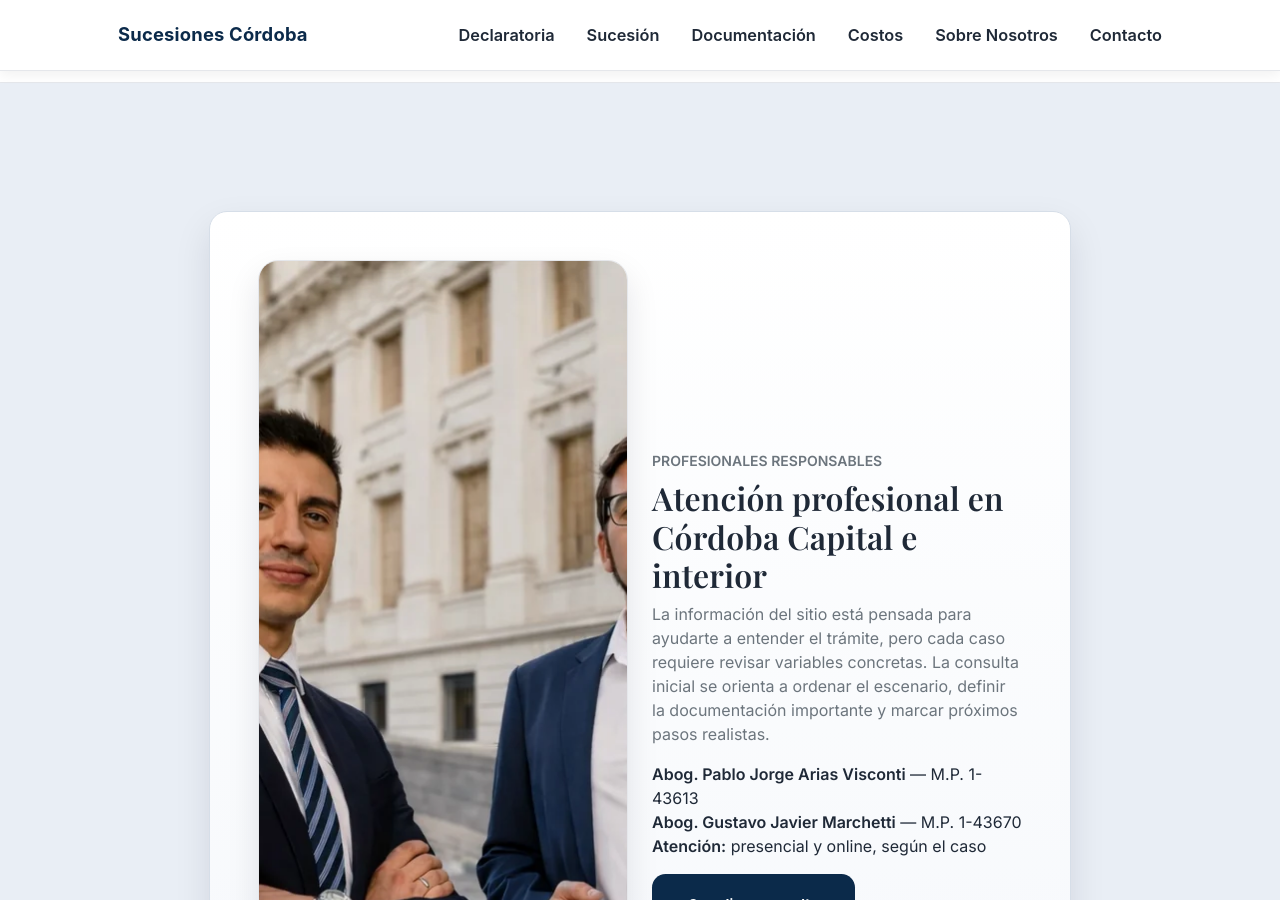
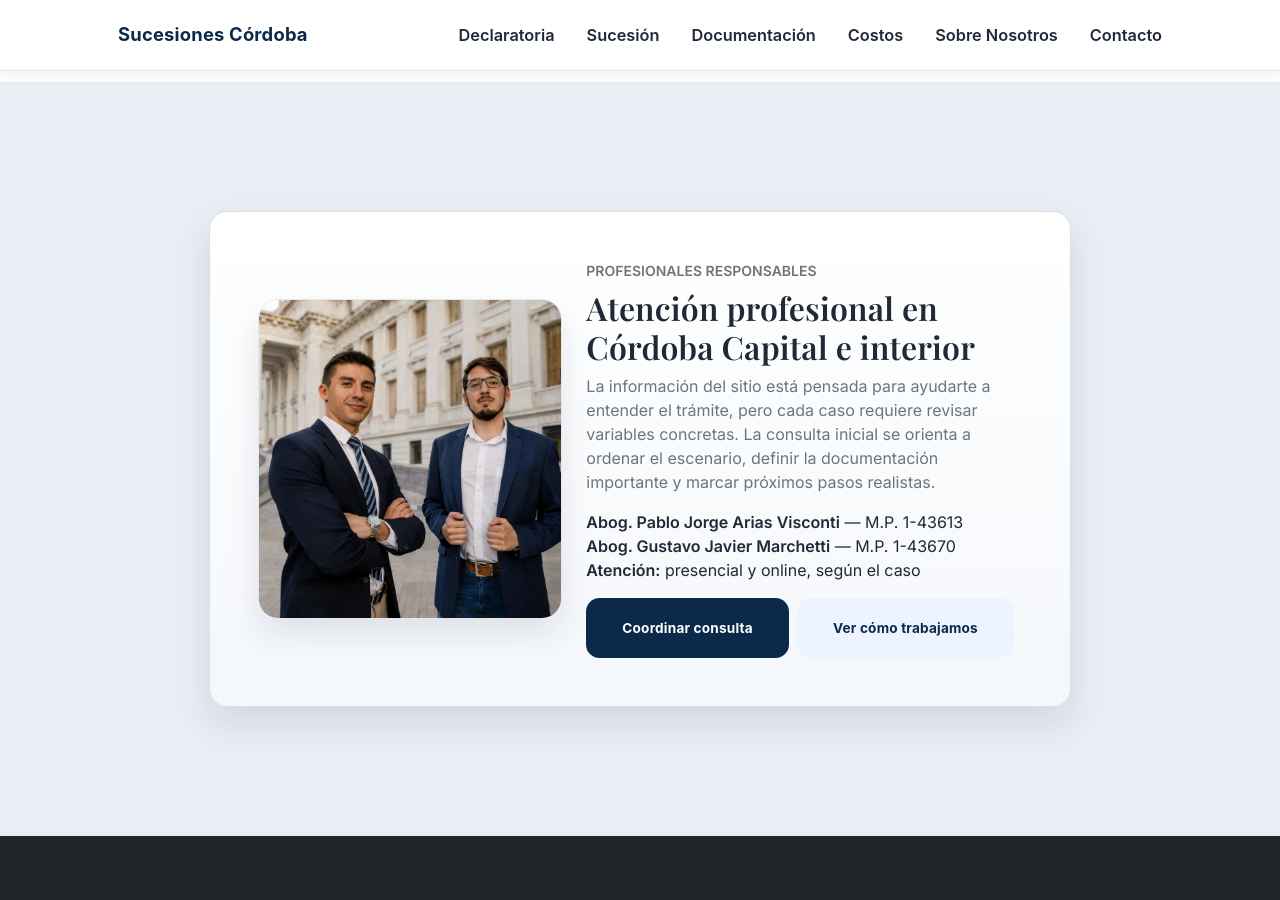
Before and after one commit to Elitedomainsx/sucesionescordoba, a Jekyll site: the page built from index.md, in a window 1280 px wide and 900 px high, scrolled down 2113 px. Built offline with Jekyll 4.4.1, drawn with Linux system fonts in a browser that asks for light colours.

Commit message:
Add files via upload

```diff
--- a/assets/css/site.css
+++ b/assets/css/site.css
@@ -321,8 +321,19 @@ header.masthead{
   border: 1px solid var(--legal-border);
   box-shadow: 0 .9rem 2rem rgba(15,23,42,.10);
 }
+.page-home .home-attorney-card .team-photo-feature{
+  max-width: 460px;
+  margin: 0 auto;
+}
 .page-home .home-attorney-card .team-photo-wide{
-  aspect-ratio: 4 / 3;
+  aspect-ratio: 16 / 10;
+  max-height: 320px;
+  object-position: center 32%;
+}
+@media (max-width: 991.98px){
+  .page-home .home-attorney-card .team-photo-feature{
+    max-width: 560px;
+  }
 }
 @media (max-width: 767.98px){
   .attorneys-trust-photos-grid,
@@ -332,5 +343,7 @@ header.masthead{
   .team-photo-wide,
   .page-home .home-attorney-card .team-photo-wide{
     aspect-ratio: 4 / 3;
+    max-height: 280px;
+    object-position: center 30%;
   }
 }
--- a/index.md
+++ b/index.md
@@ -95,12 +95,12 @@ title: "Sucesiones y declaratoria de herederos en Córdoba"
       <div class="col-lg-10">
         <div class="home-attorney-card p-4 p-lg-5">
           <div class="row g-4 align-items-center">
-            <div class="col-12 col-lg-6">
+            <div class="col-12 col-lg-5">
               <figure class="team-photo-feature mb-0">
                 <img class="team-photo-wide" src="/assets/img/estudio-arias-visconti-marchetti-equipo.webp" alt="Abogados Pablo Arias Visconti y Gustavo Marchetti, equipo jurídico de sucesiones en Córdoba" loading="lazy" decoding="async" width="1400" height="933" />
               </figure>
             </div>
-            <div class="col-12 col-lg-6">
+            <div class="col-12 col-lg-7">
               <div class="small text-uppercase text-muted fw-semibold mb-2">Profesionales responsables</div>
               <h2 class="mt-0">Atención profesional en Córdoba Capital e interior</h2>
               <p class="text-muted mb-3">La información del sitio está pensada para ayudarte a entender el trámite, pero cada caso requiere revisar variables concretas. La consulta inicial se orienta a ordenar el escenario, definir la documentación importante y marcar próximos pasos realistas.</p>
```
